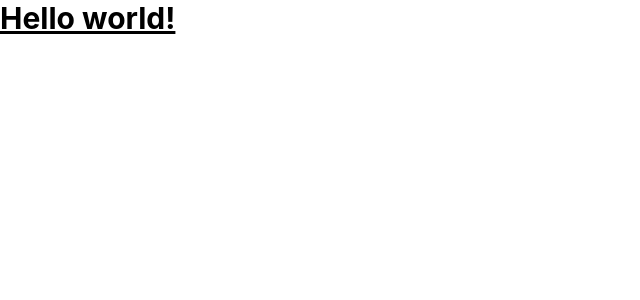
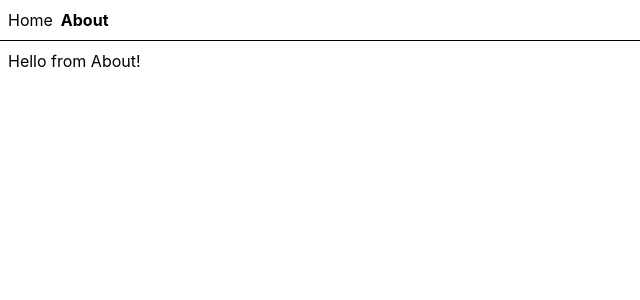
Before and after one commit to time1043/abcd, a React (Vite) app: page /about in a window 1280 px wide. Shown: the top 300 px of the page, without its empty margins (0-640 px from the left). Built offline with nearby package versions, Linux system fonts and the light colour scheme.

Commit message:
chore(init): setup tanstack-router

```diff
--- a/package.json
+++ b/package.json
@@ -12,6 +12,8 @@
   },
   "dependencies": {
     "@tailwindcss/vite": "^4.3.0",
+    "@tanstack/react-router": "^1.170.7",
+    "@tanstack/react-router-devtools": "^1.167.0",
     "react": "^19.2.6",
     "react-dom": "^19.2.6",
     "tailwindcss": "^4.3.0"
@@ -19,6 +21,7 @@
   "devDependencies": {
     "@babel/core": "^7.29.0",
     "@rolldown/plugin-babel": "^0.2.3",
+    "@tanstack/router-plugin": "^1.168.10",
     "@types/babel__core": "^7.20.5",
     "@types/node": "^24.12.3",
     "@types/react": "^19.2.14",
--- a/src/App.tsx
+++ /dev/null
@@ -1,7 +0,0 @@
-export default function App() {
-  return (
-    <div>
-      <h1 className="text-3xl font-bold underline">Hello world!</h1>
-    </div>
-  );
-}
--- a/src/main.tsx
+++ b/src/main.tsx
@@ -1,11 +1,27 @@
+import { RouterProvider, createRouter } from '@tanstack/react-router';
 import { StrictMode } from 'react';
-import { createRoot } from 'react-dom/client';
+import ReactDOM from 'react-dom/client';
 
-import App from './App.tsx';
 import './index.css';
+import { routeTree } from './routeTree.gen';
 
-createRoot(document.getElementById('root')!).render(
-  <StrictMode>
-    <App />
-  </StrictMode>,
-);
+// Create a new router instance
+const router = createRouter({ routeTree });
+
+// Register the router instance for type safety
+declare module '@tanstack/react-router' {
+  interface Register {
+    router: typeof router;
+  }
+}
+
+// Render the app
+const rootElement = document.getElementById('root')!;
+if (!rootElement.innerHTML) {
+  const root = ReactDOM.createRoot(rootElement);
+  root.render(
+    <StrictMode>
+      <RouterProvider router={router} />
+    </StrictMode>,
+  );
+}
--- /dev/null
+++ b/src/routeTree.gen.ts
@@ -0,0 +1,77 @@
+/* eslint-disable */
+
+// @ts-nocheck
+
+// noinspection JSUnusedGlobalSymbols
+
+// This file was automatically generated by TanStack Router.
+// You should NOT make any changes in this file as it will be overwritten.
+// Additionally, you should also exclude this file from your linter and/or formatter to prevent it from being checked or modified.
+
+import { Route as rootRouteImport } from './routes/__root'
+import { Route as AboutRouteImport } from './routes/about'
+import { Route as IndexRouteImport } from './routes/index'
+
+const AboutRoute = AboutRouteImport.update({
+  id: '/about',
+  path: '/about',
+  getParentRoute: () => rootRouteImport,
+} as any)
+const IndexRoute = IndexRouteImport.update({
+  id: '/',
+  path: '/',
+  getParentRoute: () => rootRouteImport,
+} as any)
+
+export interface FileRoutesByFullPath {
+  '/': typeof IndexRoute
+  '/about': typeof AboutRoute
+}
+export interface FileRoutesByTo {
+  '/': typeof IndexRoute
+  '/about': typeof AboutRoute
+}
+export interface FileRoutesById {
+  __root__: typeof rootRouteImport
+  '/': typeof IndexRoute
+  '/about': typeof AboutRoute
+}
+export interface FileRouteTypes {
+  fileRoutesByFullPath: FileRoutesByFullPath
+  fullPaths: '/' | '/about'
+  fileRoutesByTo: FileRoutesByTo
+  to: '/' | '/about'
+  id: '__root__' | '/' | '/about'
+  fileRoutesById: FileRoutesById
+}
+export interface RootRouteChildren {
+  IndexRoute: typeof IndexRoute
+  AboutRoute: typeof AboutRoute
+}
+
+declare module '@tanstack/react-router' {
+  interface FileRoutesByPath {
+    '/about': {
+      id: '/about'
+      path: '/about'
+      fullPath: '/about'
+      preLoaderRoute: typeof AboutRouteImport
+      parentRoute: typeof rootRouteImport
+    }
+    '/': {
+      id: '/'
+      path: '/'
+      fullPath: '/'
+      preLoaderRoute: typeof IndexRouteImport
+      parentRoute: typeof rootRouteImport
+    }
+  }
+}
+
+const rootRouteChildren: RootRouteChildren = {
+  IndexRoute: IndexRoute,
+  AboutRoute: AboutRoute,
+}
+export const routeTree = rootRouteImport
+  ._addFileChildren(rootRouteChildren)
+  ._addFileTypes<FileRouteTypes>()
--- /dev/null
+++ b/src/routes/__root.tsx
@@ -0,0 +1,20 @@
+import { createRootRoute, Link, Outlet } from '@tanstack/react-router';
+import { TanStackRouterDevtools } from '@tanstack/react-router-devtools';
+
+const RootLayout = () => (
+  <>
+    <div className="flex gap-2 p-2">
+      <Link to="/" className="[&.active]:font-bold">
+        Home
+      </Link>{' '}
+      <Link to="/about" className="[&.active]:font-bold">
+        About
+      </Link>
+    </div>
+    <hr />
+    <Outlet />
+    <TanStackRouterDevtools />
+  </>
+);
+
+export const Route = createRootRoute({ component: RootLayout });
--- /dev/null
+++ b/src/routes/about.tsx
@@ -0,0 +1,9 @@
+import { createFileRoute } from '@tanstack/react-router';
+
+export const Route = createFileRoute('/about')({
+  component: About,
+});
+
+function About() {
+  return <div className="p-2">Hello from About!</div>;
+}
--- /dev/null
+++ b/src/routes/index.tsx
@@ -0,0 +1,13 @@
+import { createFileRoute } from '@tanstack/react-router';
+
+export const Route = createFileRoute('/')({
+  component: Index,
+});
+
+function Index() {
+  return (
+    <div className="p-2">
+      <h3>Welcome Home!</h3>
+    </div>
+  );
+}
--- a/tsconfig.app.json
+++ b/tsconfig.app.json
@@ -10,6 +10,7 @@
     "paths": {
       "@/*": ["./src/*"]
     },
+    "strictNullChecks": true,
 
     /* Bundler mode */
     "moduleResolution": "bundler",
--- a/vite.config.ts
+++ b/vite.config.ts
@@ -1,12 +1,22 @@
 import babel from '@rolldown/plugin-babel';
 import tailwindcss from '@tailwindcss/vite';
+import { tanstackRouter } from '@tanstack/router-plugin/vite';
 import react, { reactCompilerPreset } from '@vitejs/plugin-react';
 import { fileURLToPath, URL } from 'node:url';
 import { defineConfig } from 'vite';
 
 // https://vite.dev/config/
 export default defineConfig({
-  plugins: [tailwindcss(), react(), babel({ presets: [reactCompilerPreset()] })],
+  plugins: [
+    tailwindcss(),
+    // Please make sure that '@tanstack/router-plugin' is passed before '@vitejs/plugin-react'
+    tanstackRouter({
+      target: 'react',
+      autoCodeSplitting: true,
+    }),
+    react(),
+    babel({ presets: [reactCompilerPreset()] }),
+  ],
   resolve: {
     alias: {
       '@': fileURLToPath(new URL('./src', import.meta.url)),
```
Also changed, not shown: .oxfmtrc.json, 1 other file (tests, documents, lock files or other folders).
